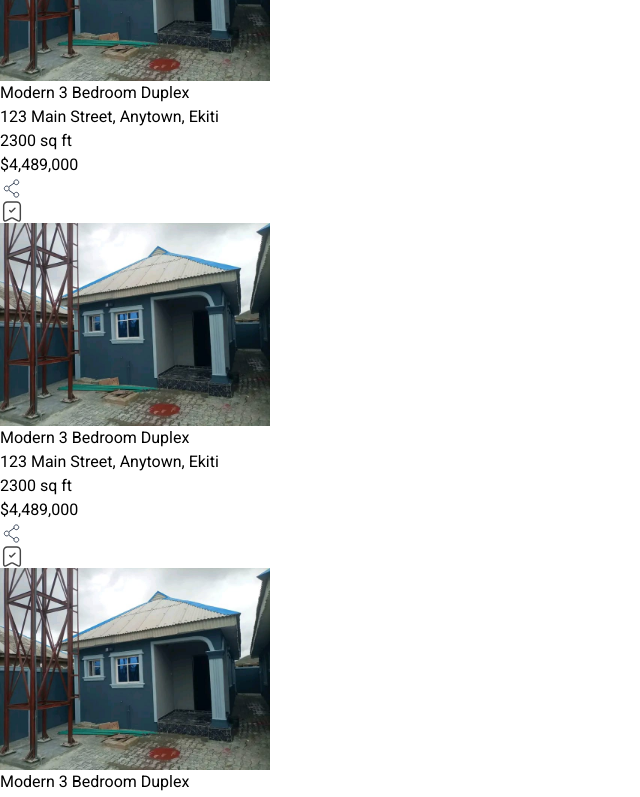
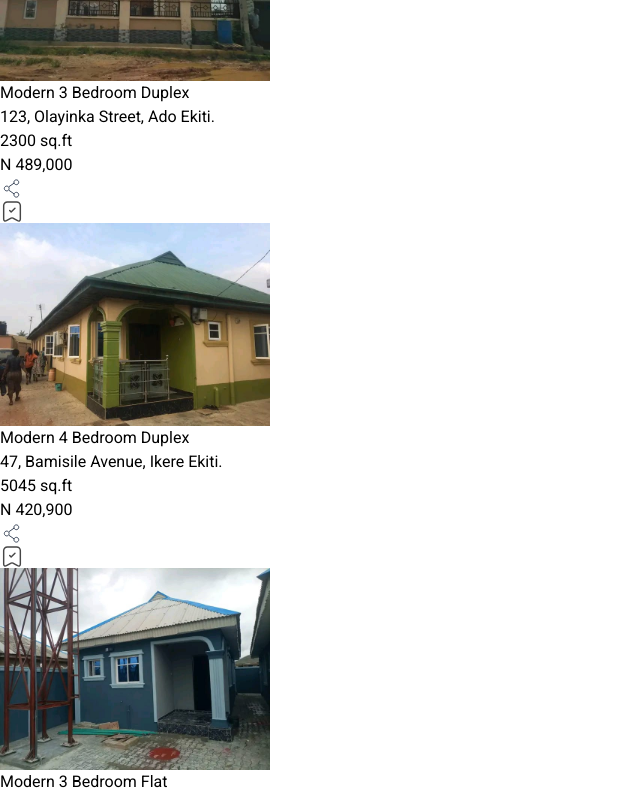
Before and after one commit to topzyray/onile-redesign, a Next.js app: page / in a window 1280 px wide. Shown: the part 880-1677 px from the top of the page, without its empty margins (0-640 px from the left). Built offline with nearby package versions, Linux system fonts and the light colour scheme.

Commit message:
Card Component Updated

```diff
--- a/src/component/Card/index.js
+++ b/src/component/Card/index.js
@@ -6,7 +6,7 @@ import { useRef } from 'react'
 import { useIsVisible } from '@/app/_lib/useIsVisible';
 
 
-const Card = () => {
+const Card = ({imageUrl, altText, title, location, size, price}) => {
 
     const ref = useRef()
     const isVisible = useIsVisible(ref)
@@ -15,15 +15,15 @@ const Card = () => {
     <Link href="/properties/1" ref={ref} className={`bg-[#FAFAFA] hover:bg-gray-200 active:bg-gray-300 focus:outline-none focus:ring focus:ring-gray-300   transition-opacity ease-in duration-700 ${isVisible ? "opacity-100" : "opacity-0"}`}>
         <div className="flex flex-col content-center gap-3 rounded-lg w-[16.875rem] h-[23.627rem] border border-solid border-[#CECECE]  ">
             <div>
-                <Image src="/assets/house11.jpg" alt='Card Image' width={270} height={237} className='rounded-t-lg object-cover' />
+                <Image src={imageUrl} alt={altText} width={270} height={237} className='rounded-t-lg object-cover' />
             </div>
 
             <div className='flex flex-col w-[16.3123rem] h-[6.25rem] px-5 pt-4 gap-2 text-[#344054]'>
-                <h4 className='text-[0.875rem] font-semibold'>Modern 3 Bedroom Duplex</h4>
-                <p className='text-[0.75rem] font-normal'>123 Main Street, Anytown, Ekiti</p>
-                <p className='opacity-50 font-normal'>2300 sq ft</p>
+                <h4 className='text-[0.875rem] font-semibold'>{title}</h4>
+                <p className='text-[0.75rem] font-normal'>{location}</p>
+                <p className='opacity-50 font-normal'>{size}</p>
                 <div className='flex flex-row justify-between'>
-                    <h4 className='text-[0.875rem] font-bold'>$4,489,000</h4>
+                    <h4 className='text-[0.875rem] font-bold'>{price}</h4>
                     <p className='flex gap-1'>
                         <span>
                             <Image src="/assets/share.svg" alt='Share' width={24} height={24} className='' />
--- a/src/component/Feature/index.js
+++ b/src/component/Feature/index.js
@@ -1,6 +1,10 @@
 "use client";
 
 import Card from '../Card/index.js'
+import house1 from '/public/assets/house7.jpg'
+import house2 from '/public/assets/house2.jpg'
+import house3 from '/public/assets/house11.jpg'
+import house4 from '/public/assets/house4.jpg'
 
 
 const Feature = () => {
@@ -12,10 +16,10 @@ const Feature = () => {
               <h1 className='text-[#344054] text-[1.5rem] md:text-[2rem] font-bold'>Featured Listing</h1>
           </section>
           <section className="grid sm:grid-cols-2 xl:grid-cols-4 gap-5">
-              <Card className="ease-in duration-500" />
-              <Card />
-              <Card />
-              <Card />
+              <Card imageUrl={house1} altText="Image of Property 1" title="Modern 3 Bedroom Duplex" location="123, Olayinka Street, Ado Ekiti." size="2300 sq.ft" price="N 489,000" />
+              <Card imageUrl={house2} altText="Image of Property 2" title="Modern 4 Bedroom Duplex" location="47, Bamisile Avenue, Ikere Ekiti." size="5045 sq.ft" price="N 420,900" />
+              <Card imageUrl={house3} altText="Image of Property 3" title="Modern 3 Bedroom Flat" location="222, Akinloye Close, Are Ekiti." size="1500 sq.ft" price="N 350,500" />
+              <Card imageUrl={house4} altText="Image of Property 4" title="Modern 2 Bedroom Bungalow" location="22, Paul and Joshua Lane, Ado Ekiti" size="4300 sq.ft" price="N 600,000" />
           </section>
       </section>
     </section>
```
